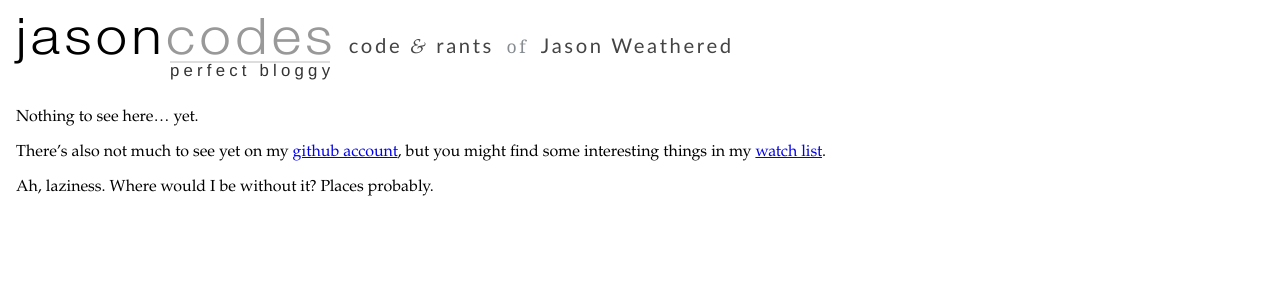
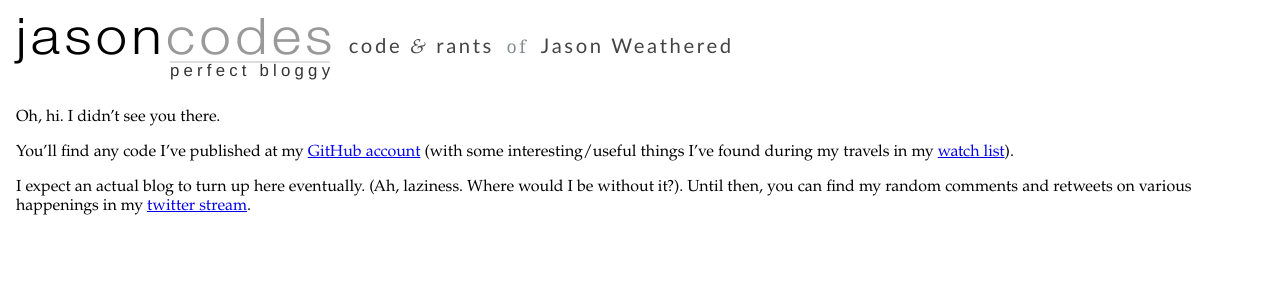
Before and after one commit to jasoncodes/jasoncodes.com, a Jekyll site: the page built from index.markdown, in a window 1280 px wide. Shown: the top 300 px of the page. Built offline with Jekyll 4.4.1, drawn with Linux system fonts in a browser that asks for light colours; Markdown is read by kramdown in place of the engine named in the settings.

Commit message:
Updated placeholder text.

```diff
--- a/index.markdown
+++ b/index.markdown
@@ -2,12 +2,11 @@
 layout: default
 ---
 
-Nothing to see here&hellip; yet.
+Oh, hi. I didn't see you there.
 
-There's also not much to see yet on my
-<a href="http://github.com/jasoncodes" rel="me">github account</a>,
-but you might find some interesting things in my [watch list][github-watch].
+You'll find any code I've published at my <a href="http://github.com/jasoncodes" rel="me">GitHub account</a>
+(with some interesting/useful things I've found during my travels in my [watch list][github-watch]).
 
-Ah, laziness. Where would I be without it? Places probably.
+I expect an actual blog to turn up here eventually. (Ah, laziness. Where would I be without it?). Until then, you can find my random comments and retweets on various happenings in my <a href="http://twitter.com/jasoncodes" rel="me">twitter stream</a>.
 
 [github-watch]: http://github.com/jasoncodes/following
```
